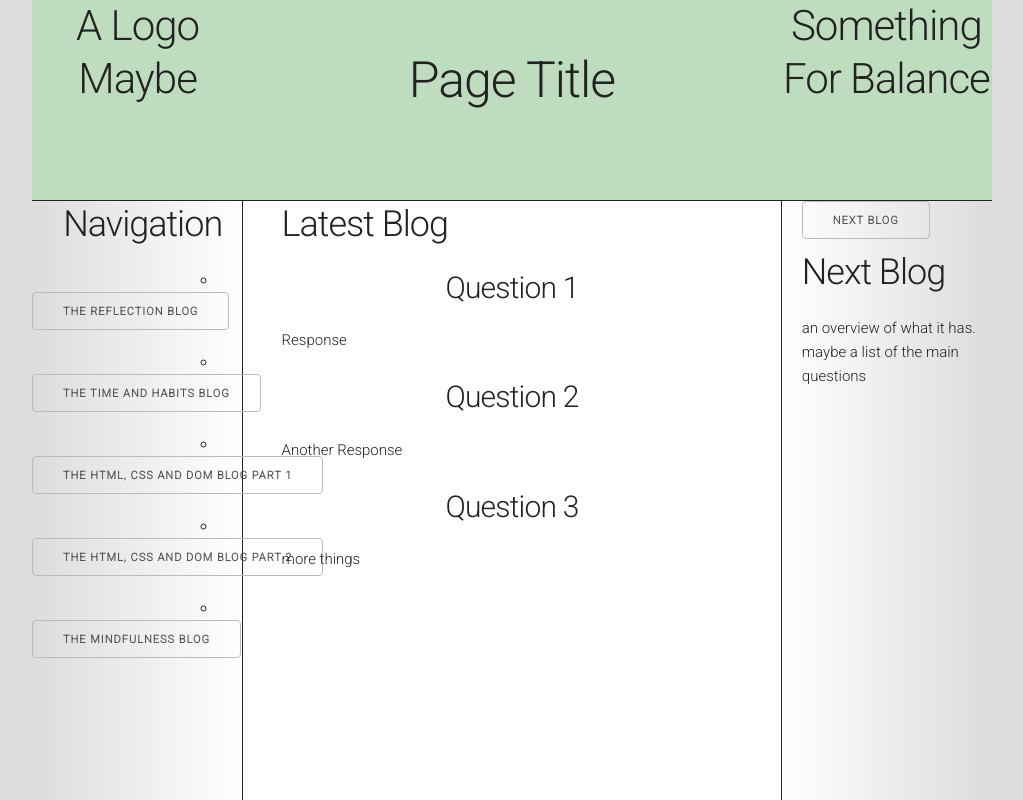
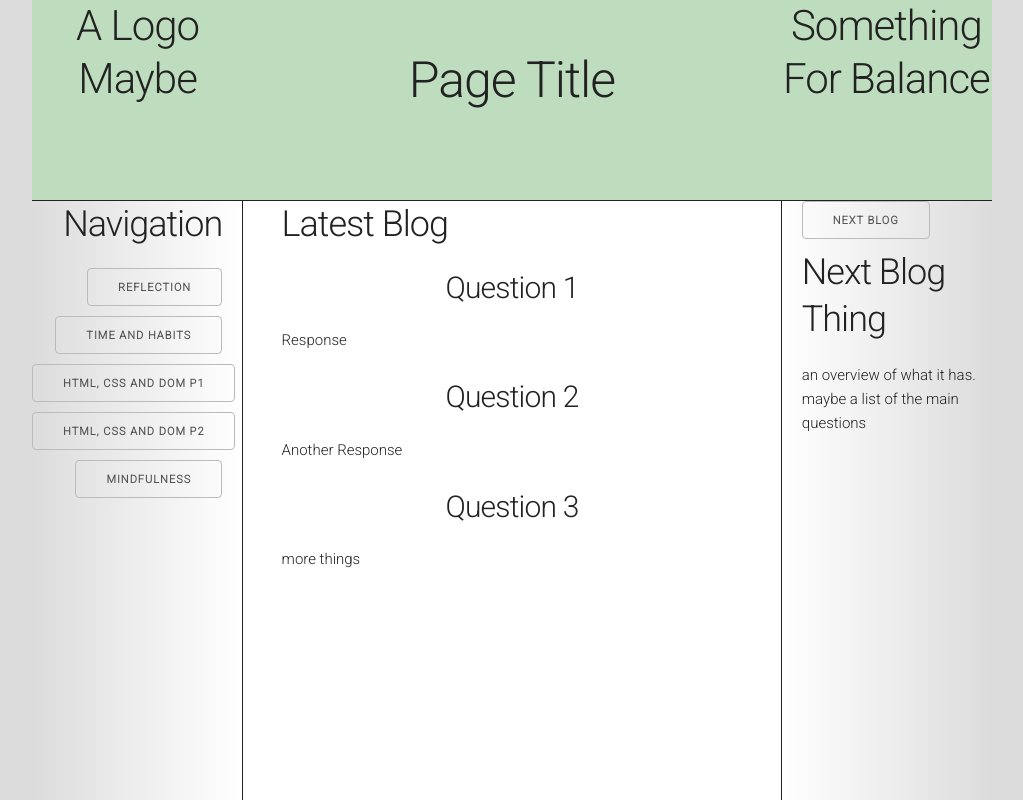
Before and after one commit to James-Is-A-Name/James-Is-A-Name.github.io, a plain HTML site: page index.html in a window 1280 px wide. Shown: the top 800 px of the page, without its empty margins (128-1151 px from the left). Drawn offline with nearby package versions, Linux system fonts and the light colour scheme.

Commit message:
Altered Nav links for better fit

```diff
--- a/index.html
+++ b/index.html
@@ -46,27 +46,25 @@
       <div class="content-section row">
         <div class="three columns navigation-section">
           <h3>Navigation</h3>
-          <ul>
 
-            <li><a class="button" href="/blog/c1-reflection-blog.html">The reflection blog</a></li>
-            <li><a class="button" href="/blog/c1-time-and-habits-blog.html">The time and habits blog</a></li>
-            <li><a class="button" href="/blog/t2-html-css-dom-p1.html">The HTML, CSS and DOM blog part 1</a></li>
-            <li><a class="button" href="/blog/t2-html-css-dom-p2.html">The HTML, CSS and DOM blog part 2</a></li>
-            <li><a class="button" href="/blog/c2-emotional-intelligence.html">The mindfulness blog</a></li>
-          </ul>
+          <a class="button blog-link" href="/blog/c1-reflection-blog.html">Reflection</a>
+          <a class="button blog-link" href="/blog/c1-time-and-habits-blog.html">Time and habits</a>
+          <a class="button blog-link" href="/blog/t2-html-css-dom-p1.html">HTML, CSS and DOM p1</a>
+          <a class="button blog-link" href="/blog/t2-html-css-dom-p2.html">HTML, CSS and DOM p2</a>
+          <a class="button blog-link" href="/blog/c2-emotional-intelligence.html">Mindfulness</a>
         </div>
 
         <div class="six columns entry-section">
           <h3>Latest Blog</h3>
 
           <h4 class="question">Question 1</h4>
-          <p>Response</p>
+          <p class="answer">Response</p>
 
           <h4 class="question">Question 2</h4>
-          <p>Another Response</p>
+          <p class="answer">Another Response</p>
 
           <h4 class="question">Question 3</h4>
-          <p>more things</p>
+          <p class="answer">more things</p>
         </div>
 
         <div class="three columns preview-section">
@@ -76,7 +74,7 @@
             </div>
           </div>
           <div class="row">
-            <h3>Next Blog</h3>
+            <h3>Next Blog Thing</h3>
             <p>an overview of what it has. maybe a list of the main questions</p>
           </div>
         </div>
```
